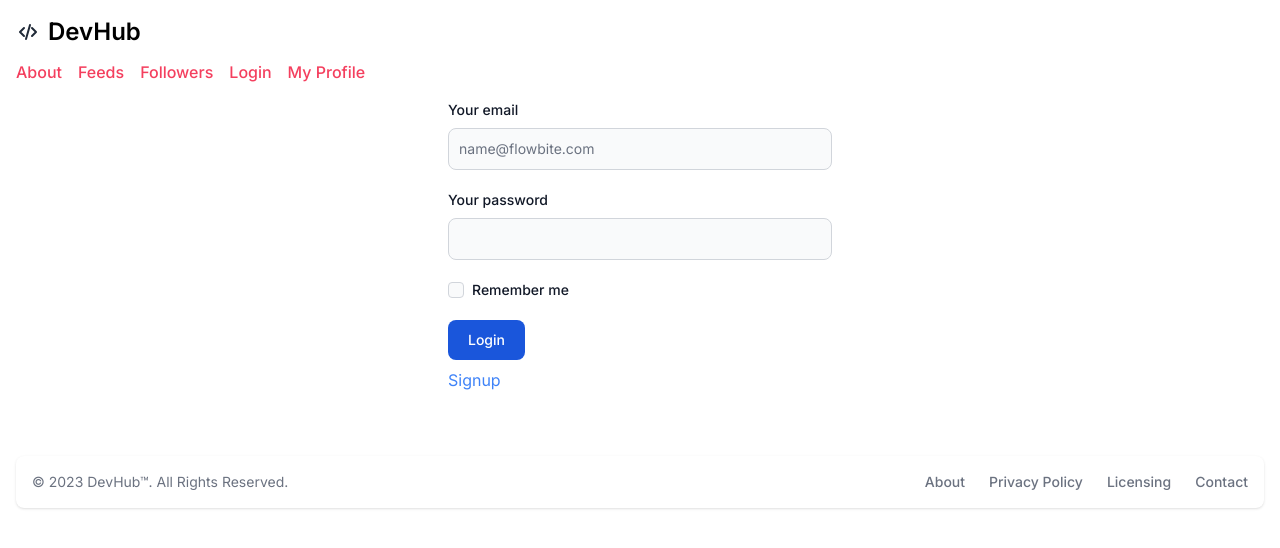
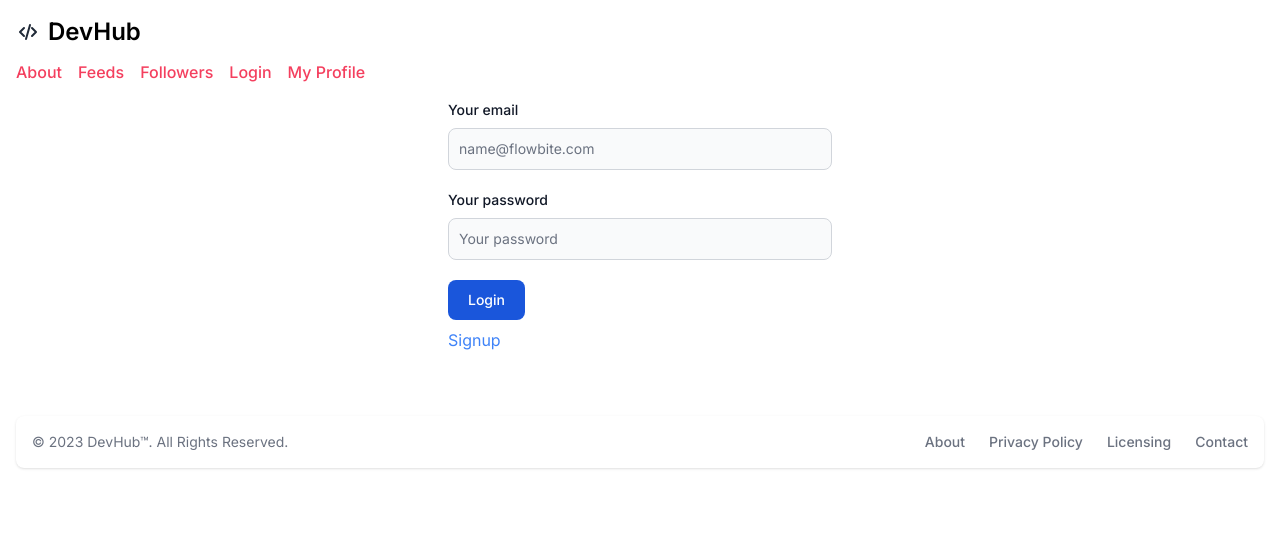
Before and after one commit to striveToAce/dev-hub-front, a Next.js app: page /auth/login in a window 1280 px wide. Shown: the top 548 px of the page. Built offline with nearby package versions, Linux system fonts and the light colour scheme.

Commit message:
profile detail integration

```diff
--- a/src/app/api/auth/login/route.ts
+++ b/src/app/api/auth/login/route.ts
@@ -31,7 +31,7 @@ export async function POST(request: Request) {
       return responseHandler(0, {}, status, "wrong cred found!");
     else {
 
-      const {error} = await supabase.auth.signInWithPassword({
+      const {data,error} = await supabase.auth.signInWithPassword({
         email: body.email,
         password: body.password,
       });
--- /dev/null
+++ b/src/app/api/auth/profileInfo/route.ts
@@ -0,0 +1,36 @@
+import { NextResponse } from "next/server";
+import { createClient } from "@/utils/supabase/server";
+
+const responseHandler = (status: any, data: any, code: any, message: any) => {
+  return NextResponse.json({
+    status,
+    data,
+    code,
+    message,
+  });
+};
+
+export async function GET(request: Request) {
+  try {
+    const supabase = createClient();
+    const {data:dta,error:er} = await supabase.auth.getUser()
+    if (er) return responseHandler(0, {}, 500, "something went wrong!");
+    const currentUser = dta?.user
+    const { data, error, status } = await supabase
+      .from("users")
+      .select()
+      .eq("email", currentUser?.email);
+
+    if (error) return responseHandler(0, {}, status, "something went wrong!");
+    else if (!data?.length)
+      return responseHandler(0, {}, 401, "unauthorised access");
+    else {
+      const user = data[0];
+      delete user.password;
+      return responseHandler(1, user, status, "login success!");
+    }
+  } catch (err) {
+    console.log(err)
+    return responseHandler(0, {}, 500, "something went wrong!");
+  }
+}
--- a/src/app/components/common/auth/LoginForm.tsx
+++ b/src/app/components/common/auth/LoginForm.tsx
@@ -1,8 +1,60 @@
+"use client";
 import Link from "next/link";
+import { useRouter } from "next/navigation";
+import { useState } from "react";
+import * as Yup from "yup"; // Import Yup for form validation
+import axios from "axios";
+import Toast from "../Toast";
+import { useFormik } from "formik";
 
 const LoginForm = () => {
+  const [toastState, setToastState] = useState(null);
+  const router = useRouter();
+  // Define validation schema using Yup
+  const validationSchema = Yup.object().shape({
+    email: Yup.string().email("Invalid email address").required("Required"),
+    password: Yup.string().required("Required"),
+  });
+
+  // Define onSubmit function to handle form submission
+  const onSubmit = async (values: any) => {
+    console.log("hello world");
+    try {
+      const signInResponse = await axios.post("/api/auth/login", values);
+      if (signInResponse?.data?.status) {
+        setToastState({
+          message: "Hi! welcome back",
+          isSuccess: true,
+        });
+        setTimeout(() => {
+          setToastState(null);
+          router.push("/profile");
+        }, 1000);
+      } else {
+        setToastState({
+          message: signInResponse?.data?.message,
+          isSuccess: false,
+        });
+        setTimeout(() => {
+          setToastState(null);
+        }, 500);
+      }
+    } catch (err) {}
+  };
+
+  // Initialize useFormik hook with form configuration
+  const formik = useFormik({
+    initialValues: {
+      email: "",
+      password: "",
+    },
+    validationSchema: validationSchema,
+    onSubmit: onSubmit,
+  });
+  console.log(formik.values, formik.errors)
+
   return (
-    <form className="max-w-sm mx-auto">
+    <div className="max-w-sm mx-auto">
       <div className="mb-5">
         <label
           htmlFor="email"
@@ -15,6 +67,10 @@ const LoginForm = () => {
           id="email"
           className="bg-gray-50 border border-gray-300 text-gray-900 text-sm rounded-lg focus:ring-blue-500 focus:border-blue-500 block w-full p-2.5 dark:bg-gray-700 dark:border-gray-600 dark:placeholder-gray-400 dark:text-white dark:focus:ring-blue-500 dark:focus:border-blue-500"
           placeholder="name@flowbite.com"
+          name="email"
+          onChange={formik.handleChange}
+          onBlur={formik.handleBlur}
+          value={formik.values.email}
           required
         />
       </div>
@@ -29,34 +85,25 @@ const LoginForm = () => {
           type="password"
           id="password"
           className="bg-gray-50 border border-gray-300 text-gray-900 text-sm rounded-lg focus:ring-blue-500 focus:border-blue-500 block w-full p-2.5 dark:bg-gray-700 dark:border-gray-600 dark:placeholder-gray-400 dark:text-white dark:focus:ring-blue-500 dark:focus:border-blue-500"
+          name="password"
+          onChange={formik.handleChange}
+          onBlur={formik.handleBlur}
+          value={formik.values.password}
+          placeholder="Your password"
           required
         />
-      </div>
-      <div className="flex items-start mb-5">
-        <div className="flex items-center h-5">
-          <input
-            id="remember"
-            type="checkbox"
-            value=""
-            className="w-4 h-4 border border-gray-300 rounded bg-gray-50 focus:ring-3 focus:ring-blue-300 dark:bg-gray-700 dark:border-gray-600 dark:focus:ring-blue-600 dark:ring-offset-gray-800 dark:focus:ring-offset-gray-800"
-            required
-          />
-        </div>
-        <label
-          htmlFor="remember"
-          className="ms-2 text-sm font-medium text-gray-900 dark:text-gray-300"
-        >
-          Remember me
-        </label>
       </div>
       <button
         type="submit"
         className="text-white bg-blue-700 hover:bg-blue-800 focus:ring-4 focus:outline-none focus:ring-blue-300 font-medium rounded-lg text-sm w-full sm:w-auto px-5 py-2.5 text-center dark:bg-blue-600 dark:hover:bg-blue-700 dark:focus:ring-blue-800"
+        onClick={() => formik.handleSubmit()}
       >
         Login
       </button>
-      <div className="text-blue-500 cursor-pointer my-2"><Link href="/auth/signup">Signup</Link></div>
-    </form>
+      <div className="text-blue-500 cursor-pointer my-2">
+        <Link href="/auth/signup">Signup</Link>
+      </div>
+    </div>
   );
 };
 export default LoginForm;
--- a/src/app/components/common/auth/SignupForm.tsx
+++ b/src/app/components/common/auth/SignupForm.tsx
@@ -56,9 +56,6 @@ const SignupForm = () => {
     onSubmit: onSubmit,
   });
 
-  {
-    console.log(formik.values, formik.errors);
-  }
   return (
     <div className="max-w-sm mx-auto">
       {toastState?.message ? (
--- a/src/app/profile/page.tsx
+++ b/src/app/profile/page.tsx
@@ -1,6 +1,24 @@
-import ProfileCard from "../components/profile/ProfileCard"
+"use client";
+//import { createClient } from "@/utils/supabase/server";
+import axios from "axios";
+import ProfileCard from "../components/profile/ProfileCard";
+import { useEffect, useState } from "react";
 
-const Profile = ()=>{
-return (<ProfileCard/>)
-}
-export default Profile
+const Profile = async () => {
+  const [profileDetails, setProfileDetails] = useState(null);
+  const getProfileDetails = async () => {
+    try {
+      // Fetch profile details from the API route
+      const { data } = ({} = await axios.get("/api/auth/profileInfo"));
+      if (data.status) setProfileDetails(() => data?.data);
+    } catch (err) {
+      console.log(err);
+    }
+  };
+  useEffect(() => {
+    getProfileDetails();
+  }, []);
+
+  return <ProfileCard />;
+};
+export default Profile;
```
